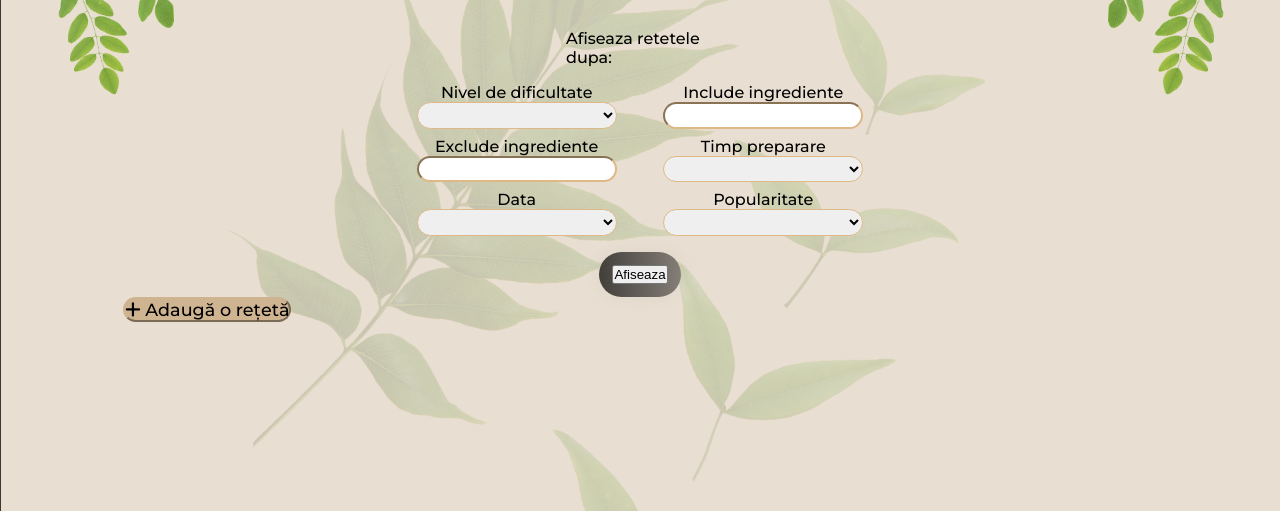
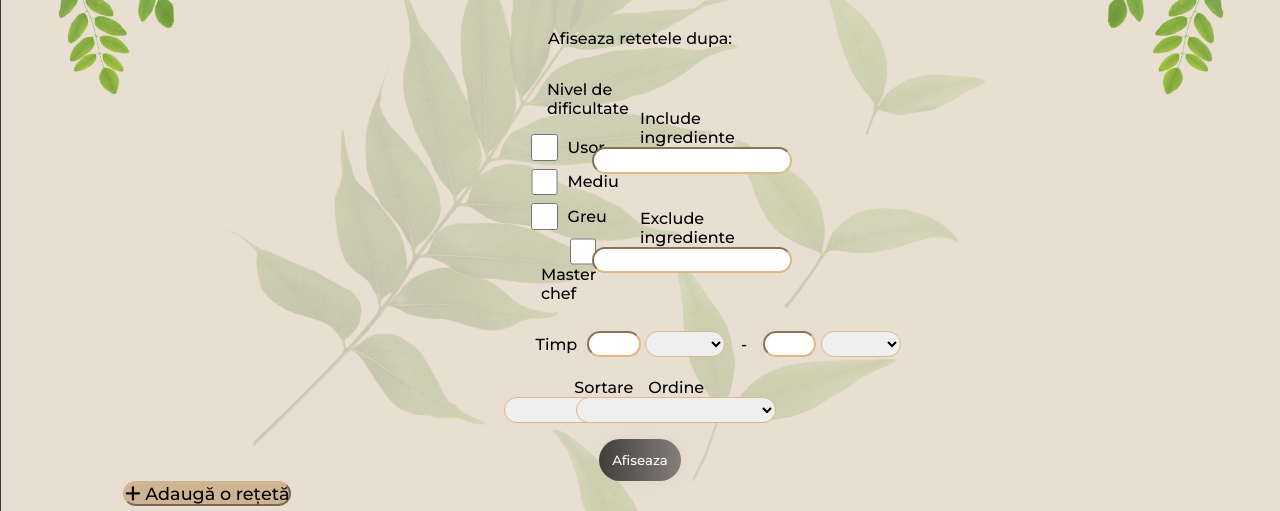
Before and after one commit to georgianaB20/WebTechnologiesProject, a plain HTML site: page tw_proiect/frontend/views/retete.html in a window 1280 px wide. Shown: the part 119-630 px from the top of the page. Drawn offline with Linux system fonts and the light colour scheme; no server answers.

Commit message:
work on search

```diff
--- /dev/null
+++ b/tw_proiect/frontend/css/filtre.css
@@ -0,0 +1,157 @@
+.filters {
+    justify-self: center;
+    padding-top: 1em;
+    display: flex;
+    flex-direction: column;
+    flex: 100%;
+    /* grid-auto-rows: 6; */
+    /* grid-template-columns: 27.5% 15% 15% 15% 27.5%; */
+}
+
+.filters p,
+.filters a {
+    /* grid-column: 2 / span 2; */
+    margin: 0 auto;
+    padding: 1em;
+}
+
+#include {
+    grid-row: 1;
+    grid-column: 3;
+    padding-top: 2em;
+}
+
+#exclude {
+    grid-row: 2 / span 1;
+    grid-column: 3;
+    padding-bottom: 2em;
+}
+
+#sort {
+    grid-row: 4 /span 1;
+    grid-column: 2/ span 1;
+    padding-left: 2em;
+}
+
+#ordine {
+    grid-row: 4 / span 1;
+    grid-column: 3 / span 1;
+    padding-right: 2em;
+}
+
+#timp {
+    grid-row: 3 / span 1;
+    grid-column: 2 / span 2;
+    width: max-content;
+    margin: 0 auto;
+    display: flex;
+    flex-direction: row;
+}
+
+#timp label {
+    margin-right: 10px;
+}
+
+#timp input {
+    width: 4em;
+}
+
+#timp select {
+    width: 6em;
+    height: 2em;
+}
+
+#timp option {
+    width: 6em;
+}
+
+.filters div {
+    /* -ms-grid-column-align: center; */
+    display: grid;
+    flex: 100%;
+    flex-direction: row;
+    justify-content: space-evenly;
+    align-items: center;
+    align-content: center;
+    grid-auto-rows: 4;
+    grid-template-columns: 27.5% 22.5% 22.5% 27.5%;
+    flex-wrap: wrap;
+    padding-bottom: 0.5em;
+}
+
+.filters div .filter_item {
+    display: flex;
+    flex-direction: column;
+}
+
+.filter_item input,
+.filter_item select,
+.filter_item option {
+    width: 15em;
+    height: 2em;
+    font-family: Montserrat;
+    border-radius: 2em;
+    border-color: burlywood;
+}
+
+#checks {
+    grid-row: 1 / span 2;
+    grid-column: 2
+}
+
+.filter_item .check {
+    display: flex;
+    flex-direction: row;
+    align-self: flex-start;
+}
+
+.filter_item .check input {
+    width: 2em;
+}
+
+.filter_item .check label {
+    margin-left: 10px;
+}
+
+.submit {
+    cursor: pointer;
+    border-radius: 5em;
+    color: #fff;
+    background: linear-gradient(to right, #423f3b, #847e77);
+    border: 0;
+    padding: 5px 10px 10px;
+    font-family: Montserrat, sans-serif;
+    font-size: 13px;
+    box-shadow: 0 0 20px 1px rgba(0, 0, 0, 0.04);
+    grid-column: 5;
+}
+
+.ref {
+    text-decoration: none;
+    color: inherit;
+}
+
+.adauga {
+    font-family: Montserrat, sans-serif;
+    outline: none;
+    border-color: #cfb491;
+    border-radius: 3em;
+    background-color: #cfb491;
+    text-decoration: none;
+    cursor: pointer;
+    transition: 0.3s;
+    margin-left: 7em;
+    font-size: 1.1em;
+}
+
+.adauga:hover {
+    transform: scale(1.1);
+    z-index: -1;
+}
+
+input[type="submit"] {
+    color: inherit;
+    background-color: inherit;
+    font-family: inherit;
+    border: inherit;
+}
--- a/tw_proiect/frontend/css/nav.css
+++ b/tw_proiect/frontend/css/nav.css
@@ -2,7 +2,6 @@
     padding: 0;
     margin: 0;
 }
-
 
 body {
     font-family: Montserrat, sans-serif;
@@ -19,12 +18,11 @@ body {
     width: 7em;
 }
 
-
 header {
     position: sticky;
     top: 0;
     background-color: rgba(207, 180, 145, 0.9);
-    z-index:1;
+    z-index: 1;
 }
 
 .nav {
@@ -50,12 +48,12 @@ header {
     padding: 0;
 }
 
-.search-box:hover > .search-txt{
+.search-box:hover>.search-txt {
     width: 6em;
     padding-left: 0.4em;
 }
 
-.search-button{
+.search-button {
     float: none;
     width: 2em;
     height: 2em;
@@ -65,6 +63,13 @@ header {
     align-items: center;
     color: black;
     text-decoration: none;
+}
+
+.search-button2 {
+    background-color: inherit;
+    text-decoration: inherit;
+    color: inherit;
+    border: inherit;
 }
 
 .search-txt {
@@ -80,14 +85,14 @@ header {
     width: 0;
 }
 
-.search-box:focus-within > .search-txt {
+.search-box:focus-within>.search-txt {
     border: 1px solid black;
     border-radius: 3em;
     transition: 0.6s;
 }
 
-.nav a{
+.nav a {
     text-decoration: none;
-    color:inherit;
+    color: inherit;
     z-index: 1
 }
--- a/tw_proiect/frontend/css/retetele_mele.css
+++ b/tw_proiect/frontend/css/retetele_mele.css
@@ -1,102 +1,25 @@
 @import url("https://fonts.googleapis.com/css?family=Montserrat:500");
-
-
-.containerRetete{
-	margin:5em 0;
-	display:flex;
-	justify-content:space-evenly;
-	flex-wrap:wrap;
+.containerRetete {
+    margin: 5em 0;
+    display: flex;
+    justify-content: space-evenly;
+    flex-wrap: wrap;
 }
 
-.reteta{
-	border-radius:2em;
-	border-color:cadetblue;
-	padding:2em;
-	margin:1em;
-	background-color:rgba(0, 99, 71, 0.3);
+.reteta {
+    border-radius: 2em;
+    border-color: cadetblue;
+    padding: 2em;
+    margin: 1em;
+    background-color: rgba(0, 99, 71, 0.3);
 }
 
-.reteta img{
-	width:19em;
-	height:25em;
+.reteta img {
+    width: 19em;
+    height: 25em;
 }
 
 .reteta p {
-	font-size: 1em;
-	margin-bottom: 0.5em;
+    font-size: 1em;
+    margin-bottom: 0.5em;
 }
-
-.filters {
-	justify-self: center;
-	padding-top:1em;
-	display: grid;
-	grid-template-rows: auto auto auto auto;
-	grid-auto-columns: 27.5% 15% 15% 15% 27.5%;
-}
-
-.filters p , .filters a{
-	grid-column: 3 / span 1;
-	margin:0 auto;
-	padding:1em;
-}
-
-.filters div{
-	/* -ms-grid-column-align: center; */
-
-	display: flex;
-	flex-direction: row;
-	justify-content: space-evenly;
-	align-items: center;
-	align-content: center;
-	grid-column: 2 / span 3;
-	flex-wrap: wrap;
-	padding-bottom: 0.5em;
-}
-
-.filters div div{
-	display: flex;
-	flex-direction: column;
-}
-
-.filter_item input, .filter_item select, .filter_item option{
-	width: 15em;
-	height: 2em;
-	font-family: Montserrat;
-	border-radius: 2em;
-	border-color: burlywood;
-}
-
-
-.submit {
-	cursor: pointer;
-	border-radius: 5em;
-	color: #fff;
-	background: linear-gradient(to right, #423f3b, #847e77);
-	border: 0;
-	padding: 5px 10px 10px;
-	font-family: Montserrat, sans-serif;
-	font-size: 13px;
-	box-shadow: 0 0 20px 1px rgba(0, 0, 0, 0.04);
-}
-.ref {
-	text-decoration: none;
-	color: inherit;
-}
-
-.adauga {
-	font-family: Montserrat, sans-serif;
-	outline: none;
-	border-color: #cfb491;
-	border-radius: 3em;
-	background-color: #cfb491;
-	text-decoration: none;
-	cursor: pointer;
-	transition: 0.3s;
-	margin-left: 7em;
-	font-size: 1.1em;
-}
-
-.adauga:hover {
-	transform: scale(1.1);
-	z-index:-1;
-}
--- /dev/null
+++ b/tw_proiect/frontend/js/nav.js
@@ -0,0 +1,11 @@
+var search = document.getElementsByClassName("search-button")[0];
+search.addEventListener("click", searchFct);
+
+function searchFct(event) {
+    if (document.getElementsByClassName("search-txt")[0].value.length > 0) {
+        console.log(document.getElementsByClassName("search-txt")[0].value)
+
+
+
+    }
+}
--- a/tw_proiect/frontend/views/retete.html
+++ b/tw_proiect/frontend/views/retete.html
@@ -7,6 +7,8 @@
     <link rel="stylesheet" href="../css/retetele_mele.css">
     <link rel="stylesheet" href="../css/index.css">
     <link rel="stylesheet" href="../css/favorite.css">
+    <link rel="stylesheet" href="../css/filtre.css">
+
 
     <link rel="icon" href="../images/favicon1.ico">
     <script src="https://kit.fontawesome.com/8bc87031e7.js" crossorigin="anonymous"></script>
@@ -24,16 +26,21 @@
                     <div class="search-box">
                         <input class="search-txt" type="text" name="cauta" placeholder="Caută" aria-label="">
                         <a class="search-button" href="#">
+                            <!-- <button type="submit" class="search-button2"> -->
                             <i class="fas fa-search"></i>
+                            <!-- </button> -->
                         </a>
                     </div>
                 </li>
                 <li><a href="retetele_mele.html"><i class="fas fa-utensils"></i></a></li>
-				<li><a href="./"><img id="logo-img" src="../images/logo.png" alt="Pagina acasa"></a> </li>
+                <li>
+                    <a href="./"><img id="logo-img" src="../images/logo.png" alt="Pagina acasa"></a>
+                </li>
                 <li><a href="favorite.html"><i class="far fa-heart"></i></a></li>
                 <li><a href="login.html"><i class="far fa-user"></i></a></li>
             </ul>
         </nav>
+        <script src="../js/nav.js"></script>
     </header>
 
 
@@ -42,50 +49,73 @@
 
         <div>
 
-			<div class="filter_item">
-				<label for="nivel_dificultate">Nivel de dificultate</label>
-				<select id="nivel_dificultate" name="nivel_dificultate">
-					<option value="-"></option>
-					<option value="incepator">Incepator</option>
-					<option value="mediu">Mediu</option>
-					<option value="bun">Bun</option>
-					<option value="foarte_bun">Foarte bun</option>
-					<option value="master_chef">Master chef</option>
-				</select>
+            <div class="filter_item" id="checks">
+                <p>Nivel de dificultate</p>
+                <div class="check">
+                    <input type="checkbox" id="Usor" name="usor" value="Usor">
+                    <label for="Usor">Usor</label>
+                </div>
+                <div class="check">
+                    <input type="checkbox" id="Mediu" name="mediu" value="Mediu">
+                    <label for="Mediu">Mediu</label>
+                </div>
+                <div class="check">
+                    <input type="checkbox" id="Greu" name="greu" value="Greu">
+                    <label for="Greu">Greu</label>
+                </div>
+                <div class="check">
+                    <input type="checkbox" id="Master chef" name="master_chef" value="Master chef">
+                    <label for="Master chef">Master chef</label>
+                </div>
             </div>
 
-			<div class="filter_item">
+            <div class="filter_item" id="include">
                 <label for="include">Include ingrediente</label>
                 <input type="text" name="include">
             </div>
 
-			<div class="filter_item">
+            <div class="filter_item" id="exclude">
                 <label for="exclude">Exclude ingrediente</label>
                 <input type="text" name="exclude">
             </div>
 
-			<div class="filter_item">
-				<label for="timp"> Timp preparare </label>
-				<!-- <input type="text" name="timp"> -->
-				<select name="timp">
+            <div class="filter_item" id="timp">
+                <label for="timp">Timp</label>
+                <span>
+                    <input type="number" name="min_value">
+                    <select name="min_unit">
 						<option value="-"></option>
-					<option value="ascendent">ascendent</option>
-					<option value="descendent">descendent</option>
+						<option value="min">minute</option>
+            			<option value="h">ore</option>
+            			<option value="d">zile</option>
+					</select>
+                </span>
+                <p> - </p>
+                <span>
+                    <input type="number" name="max_value">
+                    <select name="max_unit">
+						<option value="-"></option>
+						<option value="min">minute</option>
+            			<option value="h">ore</option>
+            			<option value="d">zile</option>
+					</select>
+                </span>
+            </div>
+
+            <div class="filter_item" id="sort">
+                <label for="criteriu">Sortare</label>
+                <select name="criteriu">
+					<option value="-"></option>
+					<option value="popularitate">Popularitate</option>
+					<option value="data">Data</option>
+					<option value="timp_preparare">Timp de preparare</option>
+					<option value="nivel_dificultate">Nivel dificultate</option>
 				</select>
             </div>
 
-			<div class="filter_item">
-				<label for="data">Data</label>
-				<select name="data">
-					<option value="-"></option>
-					<option value="ascendent">ascendent</option>
-					<option value="descendent">descendent</option>
-				</select>
-			</div>
-
-			<div class="filter_item">
-				<label for="popularitate">Popularitate</label>
-				<select name="popularitate">
+            <div class="filter_item" id="ordine">
+                <label for="ordine">Ordine</label>
+                <select name="ordine">
 					<option value="-"></option>
 					<option value="ascendent">ascendent</option>
 					<option value="descendent">descendent</option>
```
Also changed, not shown: tw_proiect/backend/controller/recipe.js (+85 -70 lines), tw_proiect/frontend/views/adauga_reteta.html (+10 -3 lines). Lines whose indentation alone changed are shown as unchanged.
